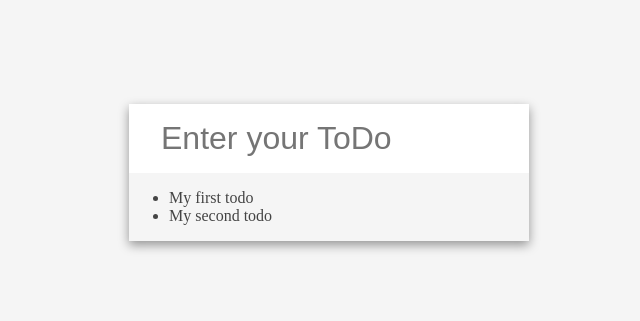
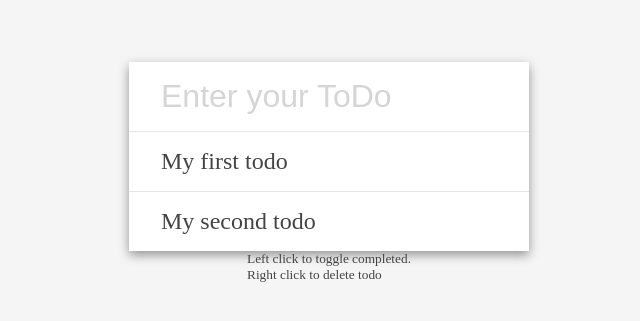
Before and after one commit to Si-maher/ToDo-list, a plain HTML site: page index.html in a window 1280 px wide. Shown: the part 427-748 px from the top of the page, without its empty margins (311-951 px from the left). Drawn offline with Linux system fonts and the light colour scheme.

Commit message:
added small text to html, styles to ul

```diff
--- a/index.html
+++ b/index.html
@@ -17,6 +17,7 @@
 
         </ul>
     </form>
+    <small>Left click to toggle completed. <br>Right click to delete todo</small>
     <script src="index.js"></script>
 </body>
 </html>
--- a/styles.css
+++ b/styles.css
@@ -33,3 +33,17 @@ form {
     border: none;
     color: #444;
 }
+.input::placeholder{
+    color: #d5d5d5;
+}
+.todo {
+    list-style: none;
+    padding: 0;
+    margin: 0;
+    background-color: #fff;
+}
+.todo li {
+    border-top: solid 1px #e5e5e5;
+    font-size: 1.5rem;
+    padding: 1rem 2rem;
+}
```
